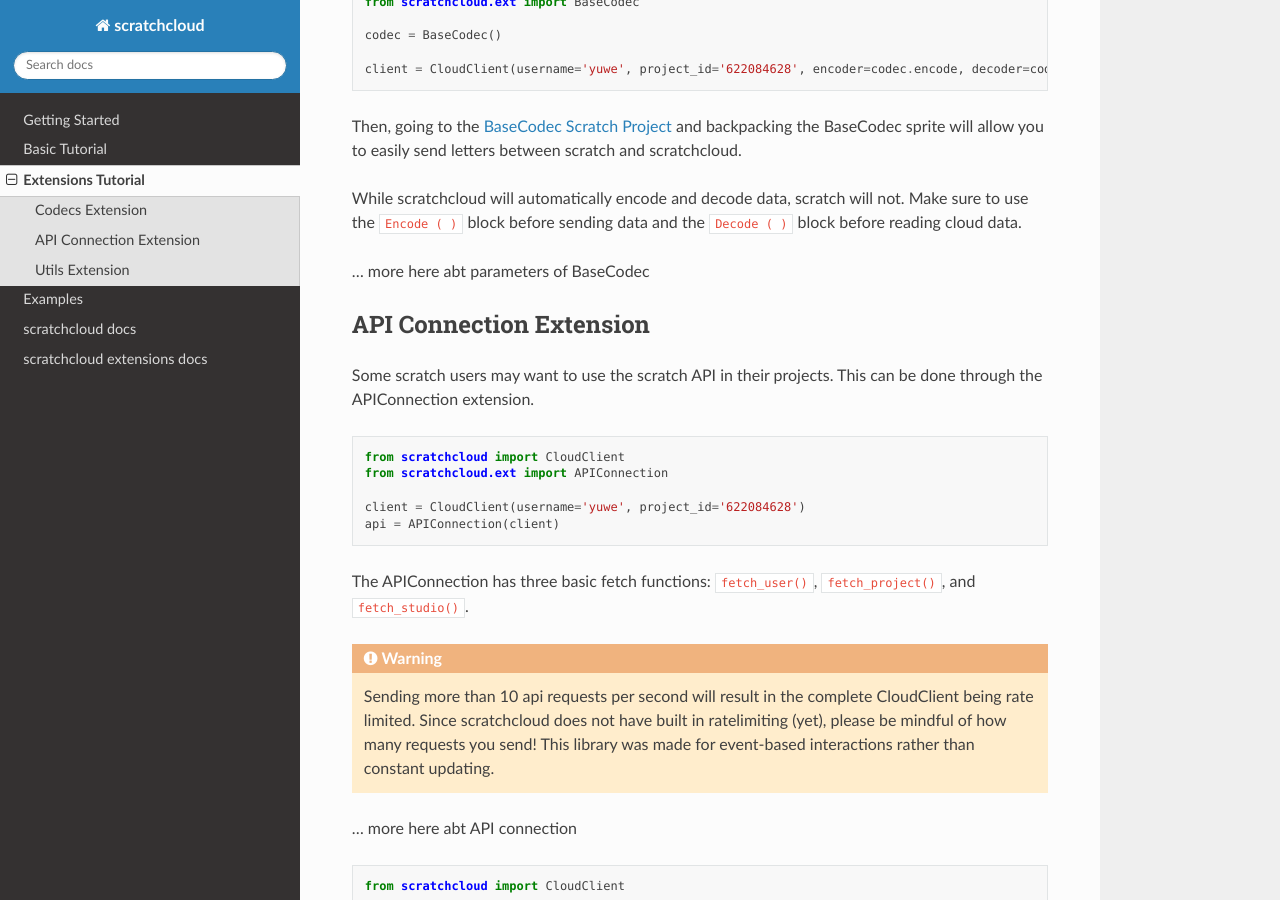
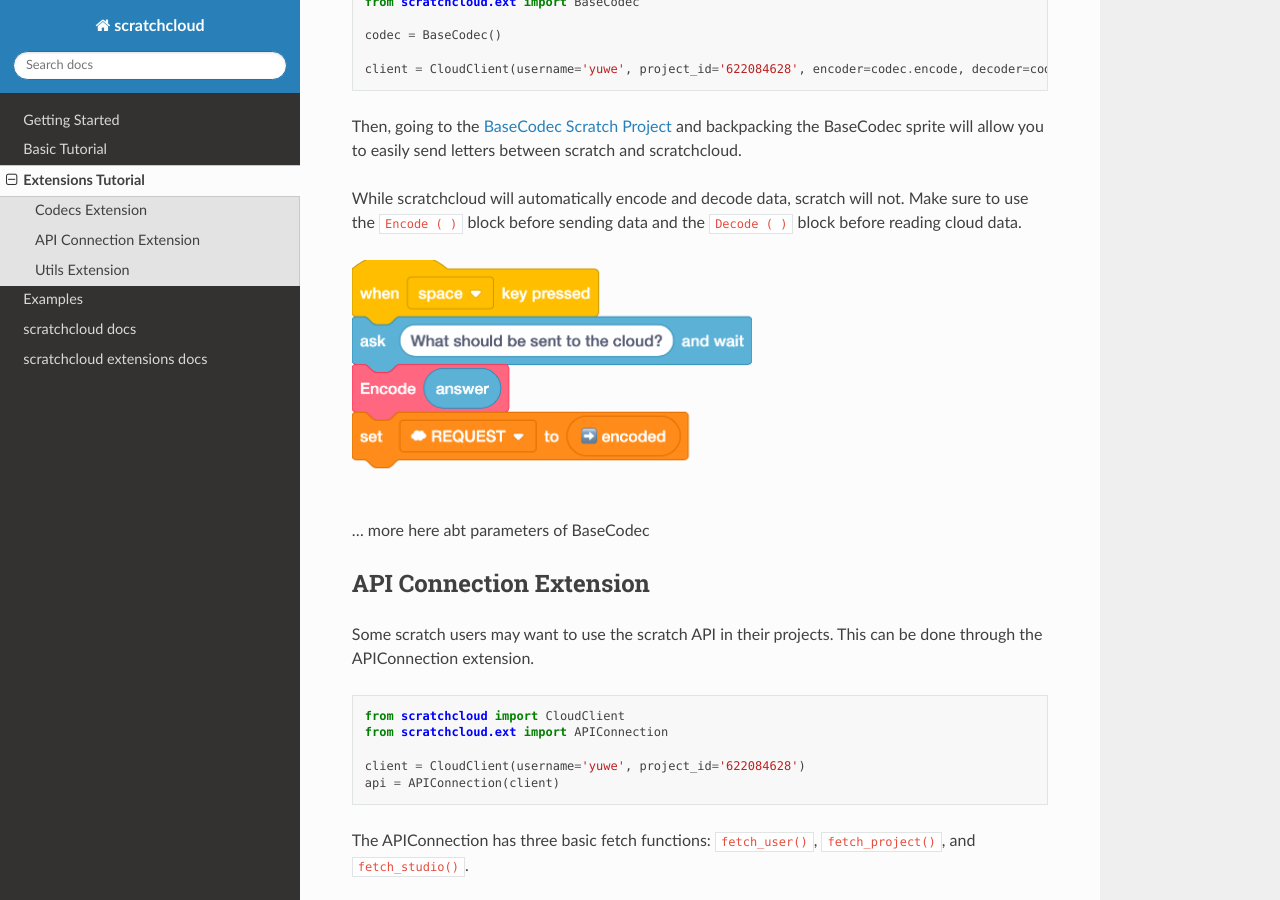
Before and after one commit to yuwex/scratchcloud, a Sphinx documentation site: the page built from sphinx/source/extensions_tutorial.rst, in a window 1280 px wide and 900 px high, scrolled down 685 px. Built offline with Sphinx 7.4.7 and the Read the Docs theme 2.0.0, drawn with Linux system fonts in a browser that asks for light colours.

Commit message:
added image + more info

```diff
--- a/sphinx/source/extensions_tutorial.rst
+++ b/sphinx/source/extensions_tutorial.rst
@@ -29,6 +29,10 @@
 Then, going to the `BaseCodec Scratch Project <https://scratch.mit.edu/projects/622026587>`_ and backpacking the BaseCodec sprite will allow you to easily send letters between scratch and scratchcloud.
 
 While scratchcloud will automatically encode and decode data, scratch will not. Make sure to use the ``Encode ( )`` block before sending data and the ``Decode ( )`` block before reading cloud data.
+
+.. image:: images/extensions/scratch_encode.png
+  :alt: An image of scratch code using the custom Encode block.
+  :width: 400
 
 ... more here abt parameters of BaseCodec
 
```
